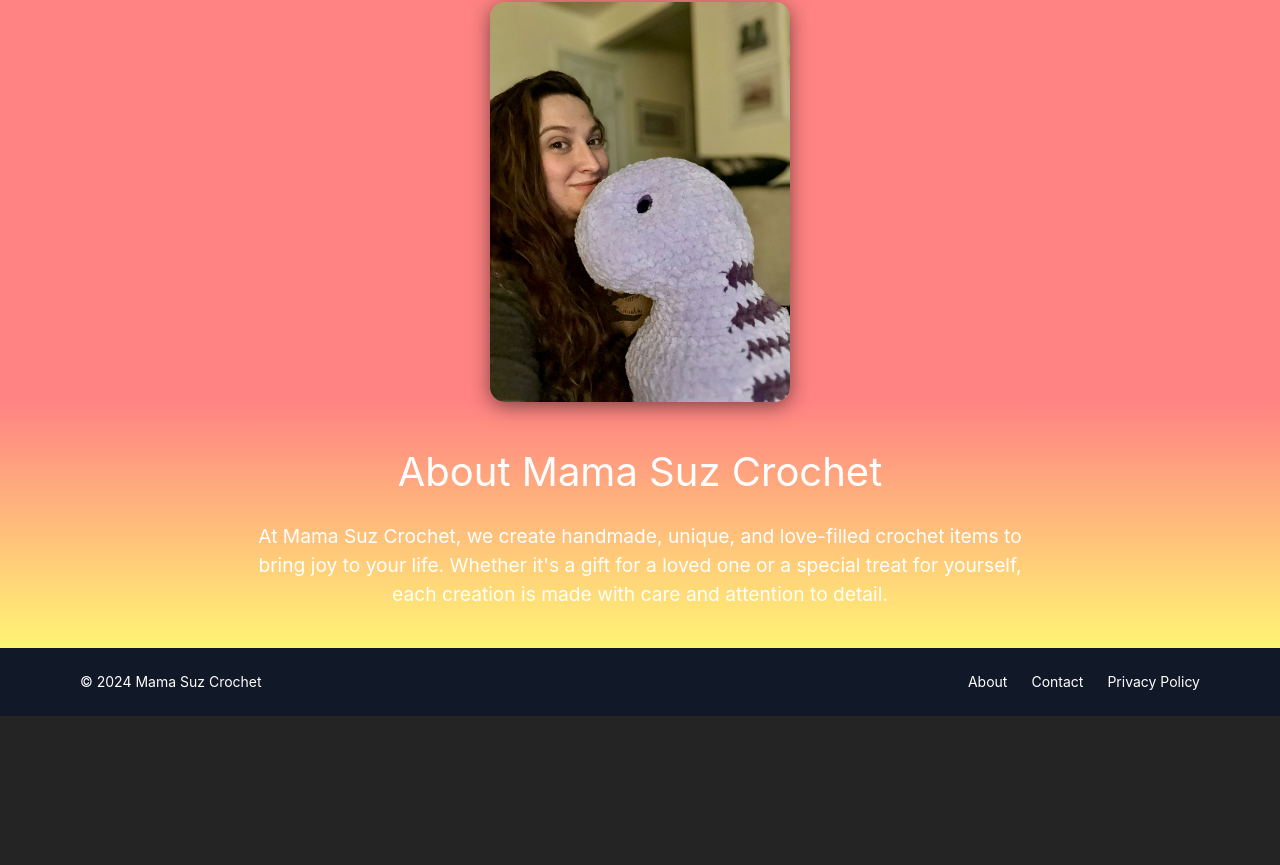
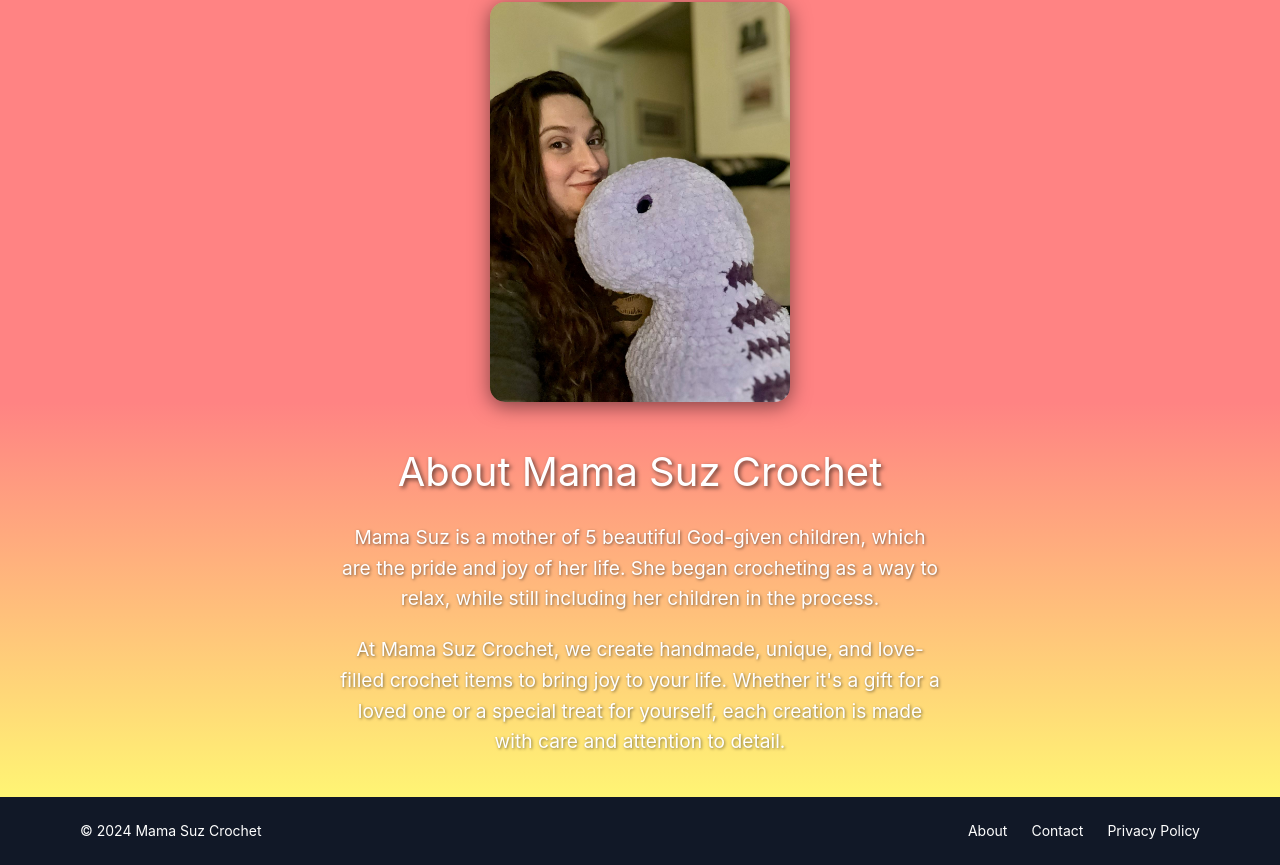
Before and after one commit to RStrozier/mama-suz-crochet, a React (Vite) app: page / in a window 1280 px wide. Shown: the part 1238-2103 px from the top of the page. Before the commit the page ends 1954 px from the top, so only its background shows below. Built offline with nearby package versions, Linux system fonts and the light colour scheme.

Commit message:
making framer motion changes almost ready to launch

```diff
--- a/src/components/HomepageAboutPhoto.tsx
+++ b/src/components/HomepageAboutPhoto.tsx
@@ -17,11 +17,15 @@ const HomepageAboutPhoto = () => {
             initial={{ opacity: 0 }}
             animate={{ opacity: isInView ? 1 : 0 }}
             transition={{ duration: 2 }}
+            whileHover={{
+              scale: 1.1, // Slightly grow the image on hover
+              transition: { duration: 0.3, ease: "easeInOut" }, // Smooth hover transition
+            }}
             style={{
               maxWidth: "100%",
               height: "25rem",
               borderRadius: "15px",
-              boxShadow: "0 4px 20px rgba(0, 0, 0, 0.5)"
+              boxShadow: "0 4px 20px rgba(0, 0, 0, 0.5)",
             }}
           />
         </div>
--- a/src/components/HomepageAboutSection.tsx
+++ b/src/components/HomepageAboutSection.tsx
@@ -3,15 +3,33 @@ const HomepageAboutSection = () => {
     <div
       style={{
         background: "linear-gradient(to bottom, #FF8383, #FFF574)", // Pink to yellow gradient (vertical)
-          color: "#FFFFFF", // White text for contrast
+        color: "#FFFFFF",
         padding: "40px 20px", // Spacing inside the section
-          textAlign: "center", // Center-align text
+        textAlign: "center",
       }}
     >
-        <h2 style={{ fontSize: "2.5rem", marginBottom: "20px" }}>
+      <h2
+        style={{
+          fontSize: "2.5rem",
+          marginBottom: "20px",
+          textShadow: "2px 2px 4px rgba(0, 0, 0, 0.6)", // Add shadow for depth
+        }}
+      >
         About Mama Suz Crochet
       </h2>
-        <p style={{ fontSize: "1.2rem", maxWidth: "800px", margin: "0 auto" }}>
+      <p
+        style={{
+          fontSize: "1.2rem",
+          maxWidth: "600px",
+          margin: "0 auto",
+          lineHeight: "1.6", // Improve readability
+          textShadow: "1px 1px 3px rgba(0, 0, 0, 0.5)", // Subtle shadow for paragraph text
+        }}
+      >
+        Mama Suz is a mother of 5 beautiful God-given children, which are the pride
+        and joy of her life. She began crocheting as a way to relax, while still
+        including her children in the process.
+        <div className="spacer"></div>
         At Mama Suz Crochet, we create handmade, unique, and love-filled crochet items
         to bring joy to your life. Whether it's a gift for a loved one or a special treat
         for yourself, each creation is made with care and attention to detail.
```
Lines whose indentation alone changed are shown as unchanged.
